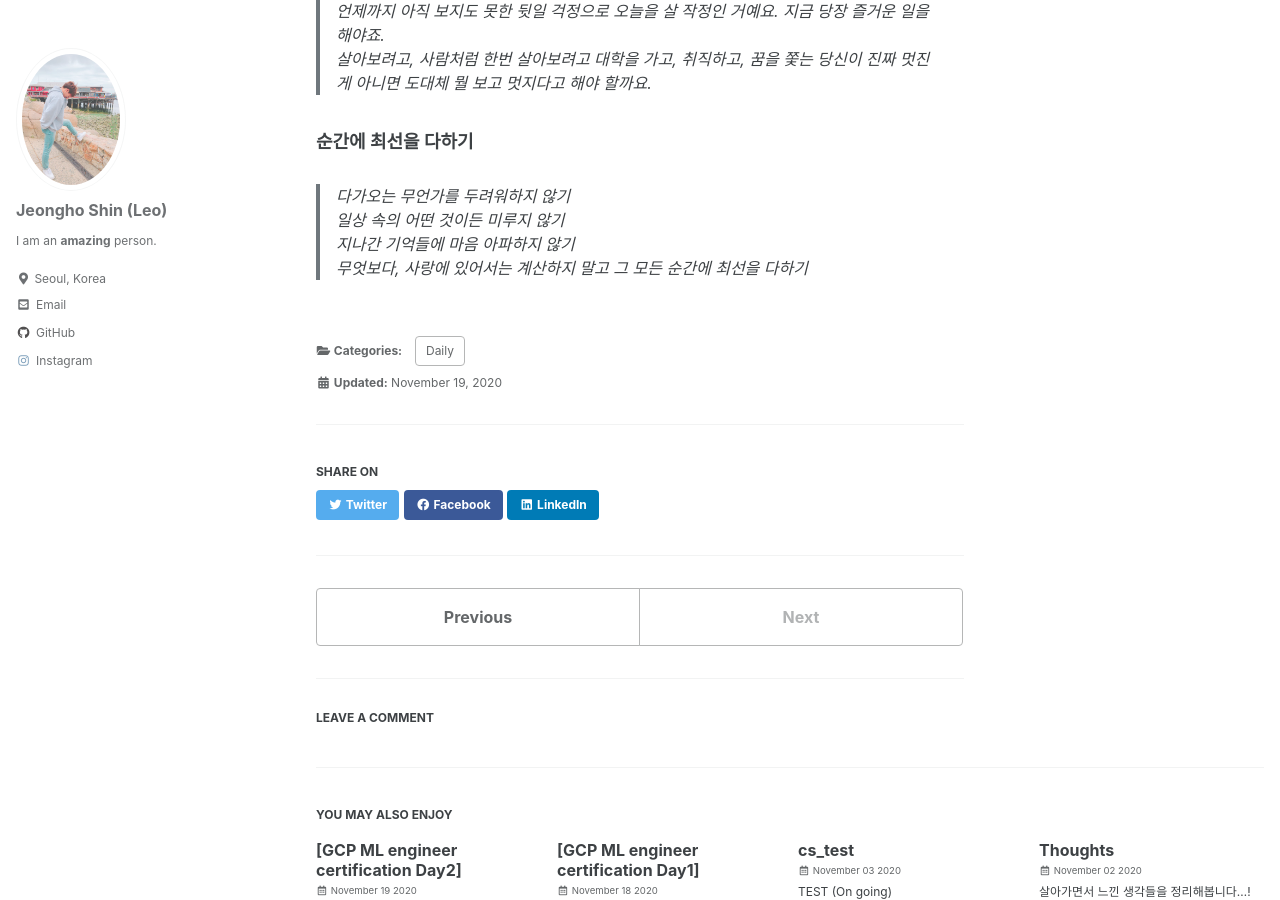
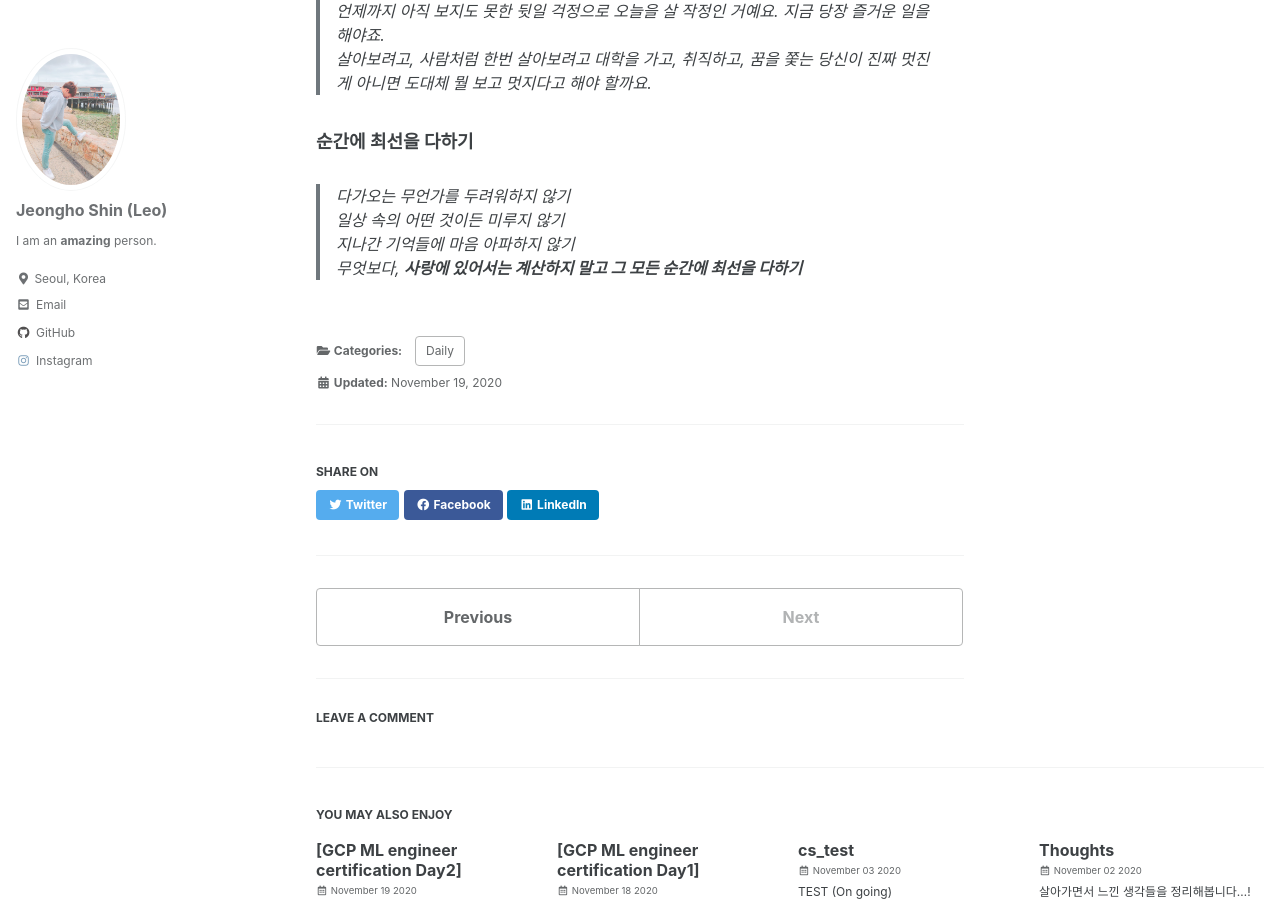
Before and after one commit to mlleo/mlleo.github.io, a Jekyll site: the page built from _posts/2020-11-19-book_review_1.md, in a window 1280 px wide and 900 px high, scrolled down 533 px. Built offline with Jekyll 4.4.1, drawn with Linux system fonts in a browser that asks for light colours; cached includes are drawn as plain includes; comment, search, counter and statistics services are not loaded.

```diff
--- a/_posts/2020-11-19-book_review_1.md
+++ b/_posts/2020-11-19-book_review_1.md
@@ -23,4 +23,4 @@ use_math: true # MathJax On
 > 다가오는 무언가를 두려워하지 않기 <br>
 > 일상 속의 어떤 것이든 미루지 않기 <br>
 > 지나간 기억들에 마음 아파하지 않기 <br>
-> 무엇보다, *사랑에 있어서는 계산하지 말고 그 모든 순간에 최선을 다하기*
+> 무엇보다, ***사랑에 있어서는 계산하지 말고 그 모든 순간에 최선을 다하기***
```
